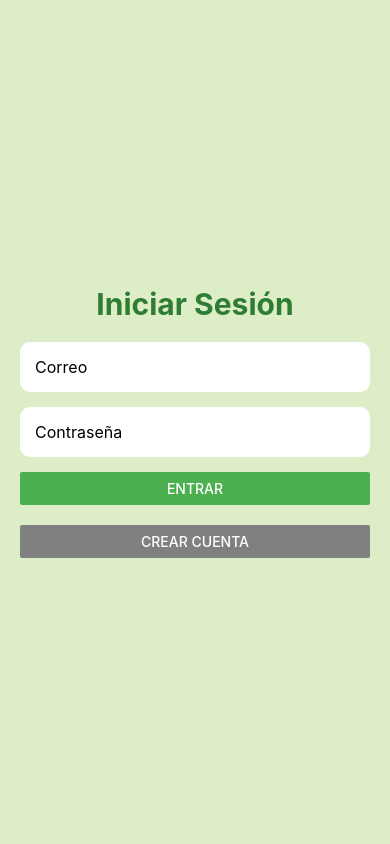
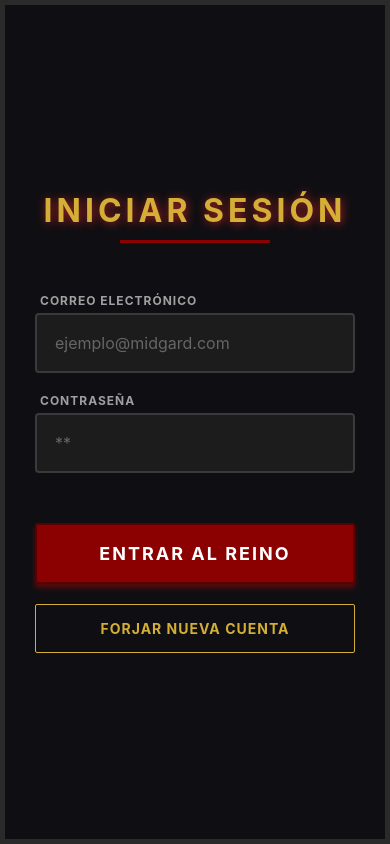
Before and after one commit to mateofaz988-beep/taller1, a React Native app: screen /Login in a window 390 px wide. Built offline with nearby package versions, Linux system fonts and the light colour scheme.

Commit message:
Finalizados estilos neón y lógica del juego

```diff
--- a/screnn/JuegoScreen.tsx
+++ b/screnn/JuegoScreen.tsx
@@ -1,17 +1,15 @@
 import React, { useState, useEffect } from 'react';
-import { View, Text, StyleSheet, TouchableOpacity, Alert, Button } from 'react-native';
+import { View, Text, StyleSheet, TouchableOpacity, Alert, StatusBar } from 'react-native';
 import { auth, db } from '../config/firebaseConfig';
-import { doc, updateDoc, getDoc } from 'firebase/firestore';
+import { doc, updateDoc } from 'firebase/firestore';
 
 export default function JuegoScreen({ navigation }: any) {
 
-    // Estados del juego
     const [puntos, setPuntos] = useState(0);
-    const [tiempo, setTiempo] = useState(10); // 10 segundos de juego
+    const [tiempo, setTiempo] = useState(10);
     const [juegoActivo, setJuegoActivo] = useState(true);
     const [posicion, setPosicion] = useState({ top: 100, left: 100 });
 
-    // 1. TEMPORIZADOR (Requisito del PDF)
     useEffect(() => {
         if (tiempo > 0 && juegoActivo) {
             const temporizador = setTimeout(() => {
@@ -23,36 +21,29 @@ export default function JuegoScreen({ navigation }: any) {
         }
     }, [tiempo, juegoActivo]);
 
-    // Función para mover el bicho
     function aplastar() {
         if (juegoActivo) {
             setPuntos(puntos + 1);
-            // Mover insecto aleatoriamente
             const nuevaTop = Math.floor(Math.random() * 500) + 50;
             const nuevaLeft = Math.floor(Math.random() * 300) + 20;
             setPosicion({ top: nuevaTop, left: nuevaLeft });
         }
     }
 
-    // 2. GUARDAR EN FIREBASE (Requisito del PDF)
     const terminarJuego = async () => {
         setJuegoActivo(false);
         try {
             const uid = auth.currentUser?.uid;
             if (uid) {
                 const userRef = doc(db, "usuarios", uid);
-
-                // Opcional: Solo guardar si es el puntaje más alto (opcional)
-                // Por ahora guardamos el último puntaje jugado
                 await updateDoc(userRef, {
                     puntos: puntos
                 });
-
-                Alert.alert("¡Tiempo Fuera!", `Hiciste ${puntos} puntos. ¡Guardados en la nube!`);
+                // AQUÍ ESTABA EL ERROR: Se agregaron las comillas invertidas (`)
+                Alert.alert("TIEMPO AGOTADO", `Has recolectado ${puntos} almas.`);
             }
         } catch (error) {
-            console.log(error);
-            Alert.alert("Error", "No se pudo guardar el puntaje");
+            Alert.alert("ERROR", "No se pudo registrar tu hazaña.");
         }
     };
 
@@ -68,78 +59,147 @@ export default function JuegoScreen({ navigation }: any) {
     };
 
     return (
-        <View style={styles.containerJuego}>
-            <Text style={styles.titulo}>BUG SMASHER</Text>
+        <View style={styles.container}>
+            <StatusBar barStyle="light-content" />
 
-            <View style={styles.marcador}>
-                <Text style={styles.textoInfo}>⏳ Tiempo: {tiempo}s</Text>
-                <Text style={styles.textoInfo}>🎯 Puntos: {puntos}</Text>
+            <View style={styles.header}>
+                <Text style={styles.titulo}>CAMPOS DE BATALLA</Text>
+                <View style={styles.marcadorContainer}>
+                    <View style={styles.marcadorBox}>
+                        <Text style={styles.label}>TIEMPO</Text>
+                        <Text style={styles.valor}>{tiempo}s</Text>
+                    </View>
+                    <View style={styles.marcadorBox}>
+                        <Text style={styles.label}>ALMAS</Text>
+                        <Text style={styles.valor}>{puntos}</Text>
+                    </View>
+                </View>
             </View>
 
             {juegoActivo ? (
                 <TouchableOpacity
                     onPress={aplastar}
+                    activeOpacity={0.8}
                     style={[styles.insecto, { top: posicion.top, left: posicion.left }]}
                 >
-                    <Text style={{ fontSize: 50 }}>🪳</Text>
+                    <View style={styles.enemigoVisual}>
+                        <Text style={{ fontSize: 40 }}>👺</Text>
+                    </View>
                 </TouchableOpacity>
             ) : (
-                <View style={styles.gameOver}>
-                    <Text style={styles.finTexto}>GAME OVER</Text>
-                    <Button title="Jugar de nuevo" onPress={reiniciar} color="#4CAF50" />
+                <View style={styles.gameOverContainer}>
+                    <Text style={styles.finTexto}>FIN DEL JUEGO</Text>
+                    <TouchableOpacity style={styles.botonReinicio} onPress={reiniciar}>
+                        <Text style={styles.textoBoton}>LUCHAR DE NUEVO</Text>
+                    </TouchableOpacity>
                 </View>
             )}
 
-            <View style={styles.botonSalir}>
-                <Button title="Cerrar Sesión" onPress={cerrarSesion} color="red" />
-            </View>
+            <TouchableOpacity style={styles.botonSalir} onPress={cerrarSesion}>
+                <Text style={styles.textoBotonSalir}>ABANDONAR</Text>
+            </TouchableOpacity>
         </View>
     );
 }
 
 const styles = StyleSheet.create({
-    containerJuego: {
+    container: {
         flex: 1,
-        backgroundColor: '#2e7d32', // Verde oscuro (pasto)
-        paddingTop: 50
+        backgroundColor: '#0f0f13',
+        paddingTop: 40,
+        borderWidth: 5,
+        borderColor: '#2a2a2a',
+    },
+    header: {
+        alignItems: 'center',
+        marginBottom: 20,
     },
     titulo: {
-        fontSize: 30,
+        fontSize: 28,
         fontWeight: 'bold',
-        color: '#fff',
-        textAlign: 'center',
-        marginBottom: 20
+        color: '#d4af37',
+        letterSpacing: 3,
+        marginBottom: 15,
+        textShadowColor: '#b22222',
+        textShadowOffset: { width: 1, height: 1 },
+        textShadowRadius: 10,
     },
-    marcador: {
+    marcadorContainer: {
         flexDirection: 'row',
-        justifyContent: 'space-around',
-        backgroundColor: 'rgba(0,0,0,0.5)',
-        padding: 10
+        justifyContent: 'center',
+        gap: 20,
     },
-    textoInfo: {
-        color: 'white',
-        fontSize: 20,
-        fontWeight: 'bold'
+    marcadorBox: {
+        backgroundColor: '#1c1c1c',
+        padding: 10,
+        borderRadius: 2,
+        borderWidth: 2,
+        borderColor: '#3a3a3a',
+        alignItems: 'center',
+        minWidth: 100,
+    },
+    label: {
+        color: '#a0a0a0',
+        fontSize: 10,
+        fontWeight: 'bold',
+        letterSpacing: 1,
+    },
+    valor: {
+        color: '#f0f0f0',
+        fontSize: 24,
+        fontWeight: 'bold',
     },
     insecto: {
         position: 'absolute',
         padding: 10,
     },
-    gameOver: {
+    enemigoVisual: {
+        shadowColor: "#ff0000",
+        shadowOffset: { width: 0, height: 0 },
+        shadowOpacity: 0.8,
+        shadowRadius: 10,
+    },
+    gameOverContainer: {
         flex: 1,
         justifyContent: 'center',
         alignItems: 'center',
-        gap: 20
+        backgroundColor: 'rgba(0,0,0,0.8)',
     },
     finTexto: {
         fontSize: 40,
-        color: 'white',
-        fontWeight: 'bold'
+        color: '#8b0000',
+        fontWeight: 'bold',
+        letterSpacing: 4,
+        marginBottom: 30,
+        textShadowColor: '#fff',
+        textShadowRadius: 2,
+    },
+    botonReinicio: {
+        backgroundColor: '#2e7d32',
+        paddingVertical: 15,
+        paddingHorizontal: 40,
+        borderWidth: 2,
+        borderColor: '#1b5e20',
+        borderRadius: 2,
+    },
+    textoBoton: {
+        color: '#fff',
+        fontWeight: 'bold',
+        fontSize: 16,
+        letterSpacing: 2,
     },
     botonSalir: {
         position: 'absolute',
         bottom: 30,
         alignSelf: 'center',
-        width: '80%',
+        borderBottomWidth: 1,
+        borderBottomColor: '#8b0000',
+        paddingBottom: 5,
+    },
+    textoBotonSalir: {
+        color: '#8b0000',
+        fontWeight: 'bold',
+        fontSize: 14,
+        letterSpacing: 2,
     }
 });
--- a/screnn/Login.tsx
+++ b/screnn/Login.tsx
@@ -1,5 +1,5 @@
 import React, { useState } from 'react';
-import { View, Text, TextInput, Button, StyleSheet, Alert } from 'react-native';
+import { View, Text, TextInput, StyleSheet, Alert, TouchableOpacity, StatusBar } from 'react-native';
 import { auth } from '../config/firebaseConfig';
 import { signInWithEmailAndPassword } from 'firebase/auth';
 
@@ -10,31 +10,141 @@ export default function Login({ navigation }: any) {
     const iniciarSesion = async () => {
         try {
             await signInWithEmailAndPassword(auth, email, password);
-            // Si funciona, entra al juego
             navigation.replace('Juego');
         } catch (error: any) {
-            Alert.alert("Error de acceso", "Correo o contraseña incorrectos");
+            Alert.alert("ACCESO DENEGADO", "Tus credenciales son indignas.");
         }
     };
 
     return (
         <View style={styles.container}>
-            <Text style={styles.titulo}>Iniciar Sesión</Text>
+            <StatusBar barStyle="light-content" />
 
-            <TextInput placeholder="Correo" style={styles.input} keyboardType="email-address" onChangeText={setEmail} value={email} autoCapitalize="none" />
-            <TextInput placeholder="Contraseña" style={styles.input} secureTextEntry onChangeText={setPassword} value={password} />
+            {/* Título Estilo Épico */}
+            <View style={styles.headerContainer}>
+                <Text style={styles.titulo}>INICIAR SESIÓN</Text>
+                <View style={styles.separator} />
+            </View>
 
-            <Button title="Entrar" onPress={iniciarSesion} color="#4CAF50" />
+            {/* Inputs estilo Piedra Oscura */}
+            <View style={styles.inputContainer}>
+                <Text style={styles.label}>CORREO ELECTRÓNICO</Text>
+                <TextInput
+                    placeholder="ejemplo@midgard.com"
+                    placeholderTextColor="#666"
+                    style={styles.input}
+                    keyboardType="email-address"
+                    onChangeText={setEmail}
+                    value={email}
+                    autoCapitalize="none"
+                />
 
-            <View style={{ marginTop: 20 }}>
-                <Button title="Crear Cuenta" onPress={() => navigation.navigate('Registro')} color="gray" />
+                <Text style={styles.label}>CONTRASEÑA</Text>
+                <TextInput
+                    placeholder="**"
+                    placeholderTextColor="#666"
+                    style={styles.input}
+                    secureTextEntry
+                    onChangeText={setPassword}
+                    value={password}
+                />
             </View>
+
+            {/* Botón Principal (Rojo Espartano) */}
+            <TouchableOpacity style={styles.botonPrincipal} onPress={iniciarSesion}>
+                <Text style={styles.textoBotonPrincipal}>ENTRAR AL REINO</Text>
+            </TouchableOpacity>
+
+            {/* Botón Secundario (Estilo Bronce/Fantasma) */}
+            <TouchableOpacity style={styles.botonSecundario} onPress={() => navigation.navigate('Registro')}>
+                <Text style={styles.textoBotonSecundario}>FORJAR NUEVA CUENTA</Text>
+            </TouchableOpacity>
         </View>
     );
 }
 
 const styles = StyleSheet.create({
-    container: { flex: 1, justifyContent: 'center', padding: 20, backgroundColor: '#dcedc8' },
-    titulo: { fontSize: 30, fontWeight: 'bold', marginBottom: 20, textAlign: 'center', color: '#2e7d32' },
-    input: { backgroundColor: 'white', padding: 15, borderRadius: 10, marginBottom: 15, fontSize: 16 }
+    container: {
+        flex: 1,
+        justifyContent: 'center',
+        padding: 30,
+        backgroundColor: '#0f0f13', // Fondo casi negro
+        borderWidth: 5,
+        borderColor: '#2a2a2a', // Marco de pantalla
+    },
+    headerContainer: {
+        marginBottom: 50,
+        alignItems: 'center',
+    },
+    titulo: {
+        fontSize: 32,
+        fontWeight: 'bold',
+        textAlign: 'center',
+        color: '#d4af37', // Dorado viejo
+        letterSpacing: 4, // Espaciado épico
+        textShadowColor: '#b22222', // Sombra roja
+        textShadowOffset: { width: 1, height: 1 },
+        textShadowRadius: 10,
+        marginBottom: 10,
+    },
+    separator: {
+        width: 150,
+        height: 3,
+        backgroundColor: '#8b0000', // Línea roja sangre
+    },
+    inputContainer: {
+        marginBottom: 30,
+    },
+    label: {
+        color: '#a0a0a0',
+        fontSize: 12,
+        fontWeight: 'bold',
+        letterSpacing: 1,
+        marginBottom: 5,
+        marginLeft: 5,
+    },
+    input: {
+        backgroundColor: '#1c1c1c', // Piedra oscura
+        color: '#f0f0f0', // Texto claro
+        padding: 18,
+        borderRadius: 4,
+        marginBottom: 20,
+        fontSize: 16,
+        borderWidth: 2,
+        borderColor: '#3a3a3a', // Borde metálico oscuro
+    },
+    botonPrincipal: {
+        backgroundColor: '#8b0000', // Rojo Sangre
+        paddingVertical: 18,
+        borderRadius: 2,
+        borderWidth: 2,
+        borderColor: '#5a0000',
+        alignItems: 'center',
+        marginBottom: 20,
+        shadowColor: "#ff0000",
+        shadowOffset: { width: 0, height: 4 },
+        shadowOpacity: 0.3,
+        shadowRadius: 5,
+        elevation: 8,
+    },
+    textoBotonPrincipal: {
+        color: '#fff',
+        fontWeight: 'bold',
+        fontSize: 18,
+        letterSpacing: 2,
+    },
+    botonSecundario: {
+        backgroundColor: 'transparent',
+        paddingVertical: 15,
+        borderRadius: 2,
+        borderWidth: 1,
+        borderColor: '#d4af37', // Borde Dorado
+        alignItems: 'center',
+    },
+    textoBotonSecundario: {
+        color: '#d4af37', // Texto Dorado
+        fontWeight: 'bold',
+        fontSize: 14,
+        letterSpacing: 1,
+    }
 });
--- a/screnn/Registro.tsx
+++ b/screnn/Registro.tsx
@@ -1,5 +1,5 @@
 import React, { useState } from 'react';
-import { View, Text, TextInput, Button, StyleSheet, Alert } from 'react-native';
+import { View, Text, TextInput, StyleSheet, Alert, TouchableOpacity, StatusBar, ScrollView } from 'react-native';
 import { auth, db } from '../config/firebaseConfig';
 import { createUserWithEmailAndPassword } from 'firebase/auth';
 import { doc, setDoc } from 'firebase/firestore';
@@ -12,16 +12,16 @@ export default function Registro({ navigation }: any) {
 
     const registrarUsuario = async () => {
         if (nick === '' || edad === '' || email === '' || password === '') {
-            Alert.alert("Error", "Todos los campos son obligatorios");
+            Alert.alert("Error", "Debes llenar todos los campos para iniciar tu viaje.");
             return;
         }
 
         try {
-
+            // 1. Crear usuario en Autenticación
             const userCredential = await createUserWithEmailAndPassword(auth, email, password);
             const uid = userCredential.user.uid;
 
-
+            // 2. Guardar datos en Firestore
             await setDoc(doc(db, "usuarios", uid), {
                 nick: nick,
                 edad: edad,
@@ -29,34 +29,156 @@ export default function Registro({ navigation }: any) {
                 puntos: 0
             });
 
-            Alert.alert("¡Éxito!", "Usuario registrado correctamente");
+            Alert.alert("¡Alianza Formada!", "Tu registro ha sido completado.");
             navigation.navigate('Login');
 
         } catch (error: any) {
-            Alert.alert("Error en registro", error.message);
+            Alert.alert("Error en el registro", error.message);
         }
     };
 
     return (
         <View style={styles.container}>
-            <Text style={styles.titulo}>Crear Cuenta</Text>
+            <StatusBar barStyle="light-content" />
+            <ScrollView contentContainerStyle={styles.scrollContainer}>
 
-            <TextInput placeholder="Nick (Apodo)" style={styles.input} onChangeText={setNick} value={nick} />
-            <TextInput placeholder="Edad" style={styles.input} keyboardType="numeric" onChangeText={setEdad} value={edad} />
-            <TextInput placeholder="Correo Electrónico" style={styles.input} keyboardType="email-address" onChangeText={setEmail} value={email} autoCapitalize="none" />
-            <TextInput placeholder="Contraseña" style={styles.input} secureTextEntry onChangeText={setPassword} value={password} />
+                <Text style={styles.titulo}>NUEVO GUERRERO</Text>
+                <View style={styles.separator} />
 
-            <Button title="Registrarse" onPress={registrarUsuario} color="#2196F3" />
+                <View style={styles.inputContainer}>
+                    <Text style={styles.label}>TU APODO DE BATALLA (NICK)</Text>
+                    <TextInput
+                        placeholder="Ej. Kratos"
+                        placeholderTextColor="#666"
+                        style={styles.input}
+                        onChangeText={setNick}
+                        value={nick}
+                    />
 
-            <View style={{ marginTop: 20 }}>
-                <Button title="Ya tengo cuenta (Login)" onPress={() => navigation.navigate('Login')} color="gray" />
-            </View>
+                    <Text style={styles.label}>EDAD</Text>
+                    <TextInput
+                        placeholder="Años"
+                        placeholderTextColor="#666"
+                        style={styles.input}
+                        keyboardType="numeric"
+                        onChangeText={setEdad}
+                        value={edad}
+                    />
+
+                    <Text style={styles.label}>CORREO ELECTRÓNICO</Text>
+                    <TextInput
+                        placeholder="guerrero@midgard.com"
+                        placeholderTextColor="#666"
+                        style={styles.input}
+                        keyboardType="email-address"
+                        onChangeText={setEmail}
+                        value={email}
+                        autoCapitalize="none"
+                    />
+
+                    <Text style={styles.label}>CONTRASEÑA</Text>
+                    <TextInput
+                        placeholder="**"
+                        placeholderTextColor="#666"
+                        style={styles.input}
+                        secureTextEntry
+                        onChangeText={setPassword}
+                        value={password}
+                    />
+                </View>
+
+                {/* Botón Principal */}
+                <TouchableOpacity style={styles.botonPrincipal} onPress={registrarUsuario}>
+                    <Text style={styles.textoBotonPrincipal}>UNIRSE A LA BATALLA</Text>
+                </TouchableOpacity>
+
+                {/* Botón Secundario */}
+                <TouchableOpacity style={styles.botonSecundario} onPress={() => navigation.navigate('Login')}>
+                    <Text style={styles.textoBotonSecundario}>VOLVER AL LOGIN</Text>
+                </TouchableOpacity>
+
+            </ScrollView>
         </View>
     );
 }
 
 const styles = StyleSheet.create({
-    container: { flex: 1, justifyContent: 'center', padding: 20, backgroundColor: '#f5f5f5' },
-    titulo: { fontSize: 30, fontWeight: 'bold', marginBottom: 20, textAlign: 'center' },
-    input: { backgroundColor: 'white', padding: 15, borderRadius: 10, marginBottom: 15, fontSize: 16 }
+    container: {
+        flex: 1,
+        backgroundColor: '#0f0f13', // Fondo negro/gris oscuro
+        borderWidth: 5,
+        borderColor: '#2a2a2a',
+    },
+    scrollContainer: {
+        padding: 30,
+        justifyContent: 'center',
+    },
+    titulo: {
+        fontSize: 32,
+        fontWeight: 'bold',
+        textAlign: 'center',
+        color: '#d4af37', // Dorado
+        letterSpacing: 3,
+        textShadowColor: '#b22222',
+        textShadowOffset: { width: 1, height: 1 },
+        textShadowRadius: 10,
+        marginBottom: 10,
+        marginTop: 20
+    },
+    separator: {
+        width: 150,
+        height: 3,
+        backgroundColor: '#8b0000', // Línea roja
+        alignSelf: 'center',
+        marginBottom: 40,
+    },
+    inputContainer: {
+        marginBottom: 20,
+    },
+    label: {
+        color: '#a0a0a0',
+        fontSize: 12,
+        fontWeight: 'bold',
+        letterSpacing: 1,
+        marginBottom: 5,
+        marginLeft: 5,
+    },
+    input: {
+        backgroundColor: '#1c1c1c',
+        color: '#f0f0f0',
+        padding: 18,
+        borderRadius: 2,
+        marginBottom: 20,
+        fontSize: 16,
+        borderWidth: 2,
+        borderColor: '#3a3a3a',
+    },
+    botonPrincipal: {
+        backgroundColor: '#2e7d32', // Verde oscuro para diferenciar (Acción positiva)
+        paddingVertical: 18,
+        borderRadius: 2,
+        borderWidth: 2,
+        borderColor: '#1b5e20',
+        alignItems: 'center',
+        marginBottom: 20,
+        elevation: 8,
+    },
+    textoBotonPrincipal: {
+        color: '#fff',
+        fontWeight: 'bold',
+        fontSize: 18,
+        letterSpacing: 2,
+    },
+    botonSecundario: {
+        backgroundColor: 'transparent',
+        paddingVertical: 15,
+        alignItems: 'center',
+    },
+    textoBotonSecundario: {
+        color: '#888',
+        fontWeight: 'bold',
+        fontSize: 14,
+        letterSpacing: 1,
+        textDecorationLine: 'underline'
+    }
 });
```
Also changed, not shown: 1 other file (tests, documents, lock files or other folders).
